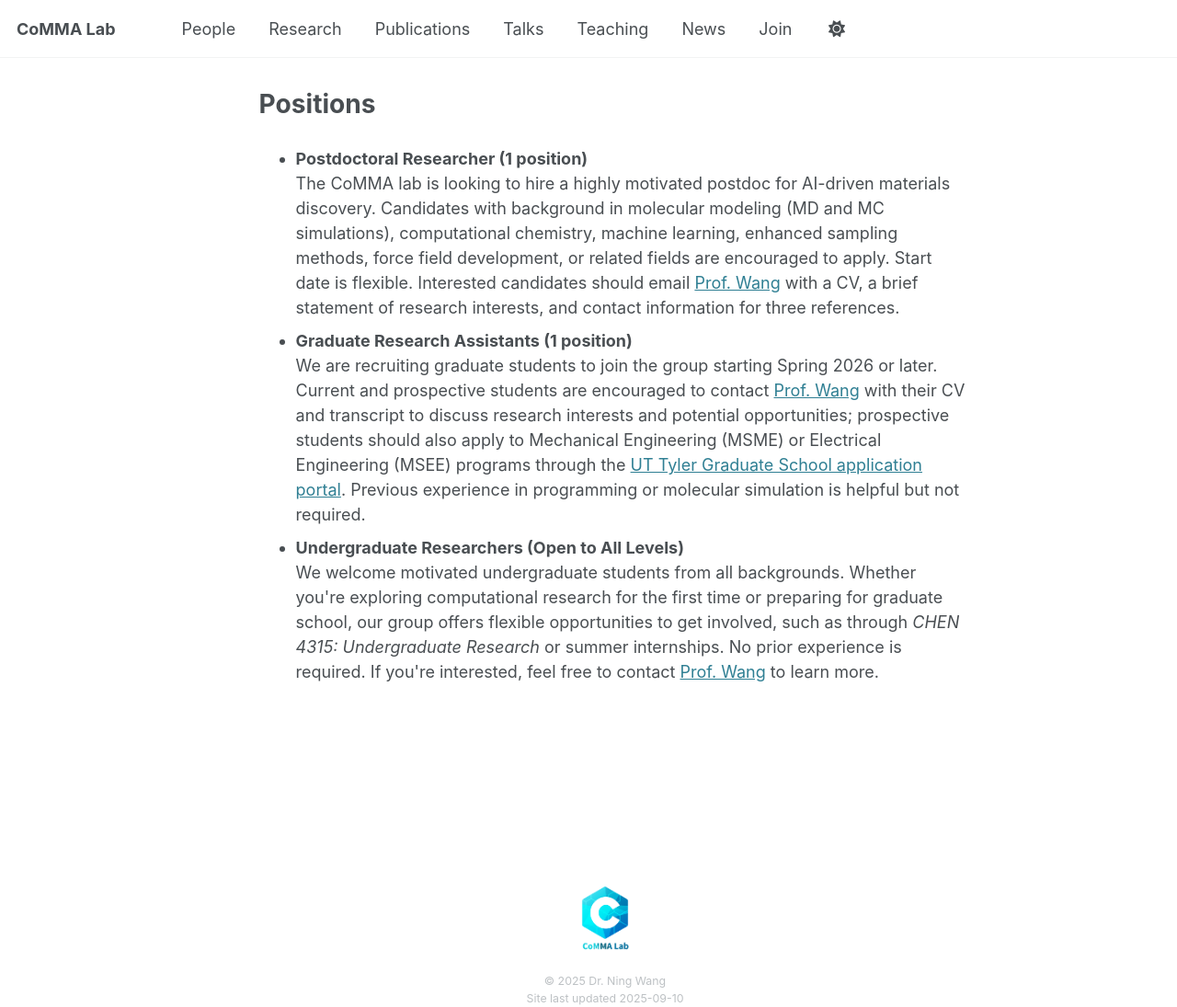
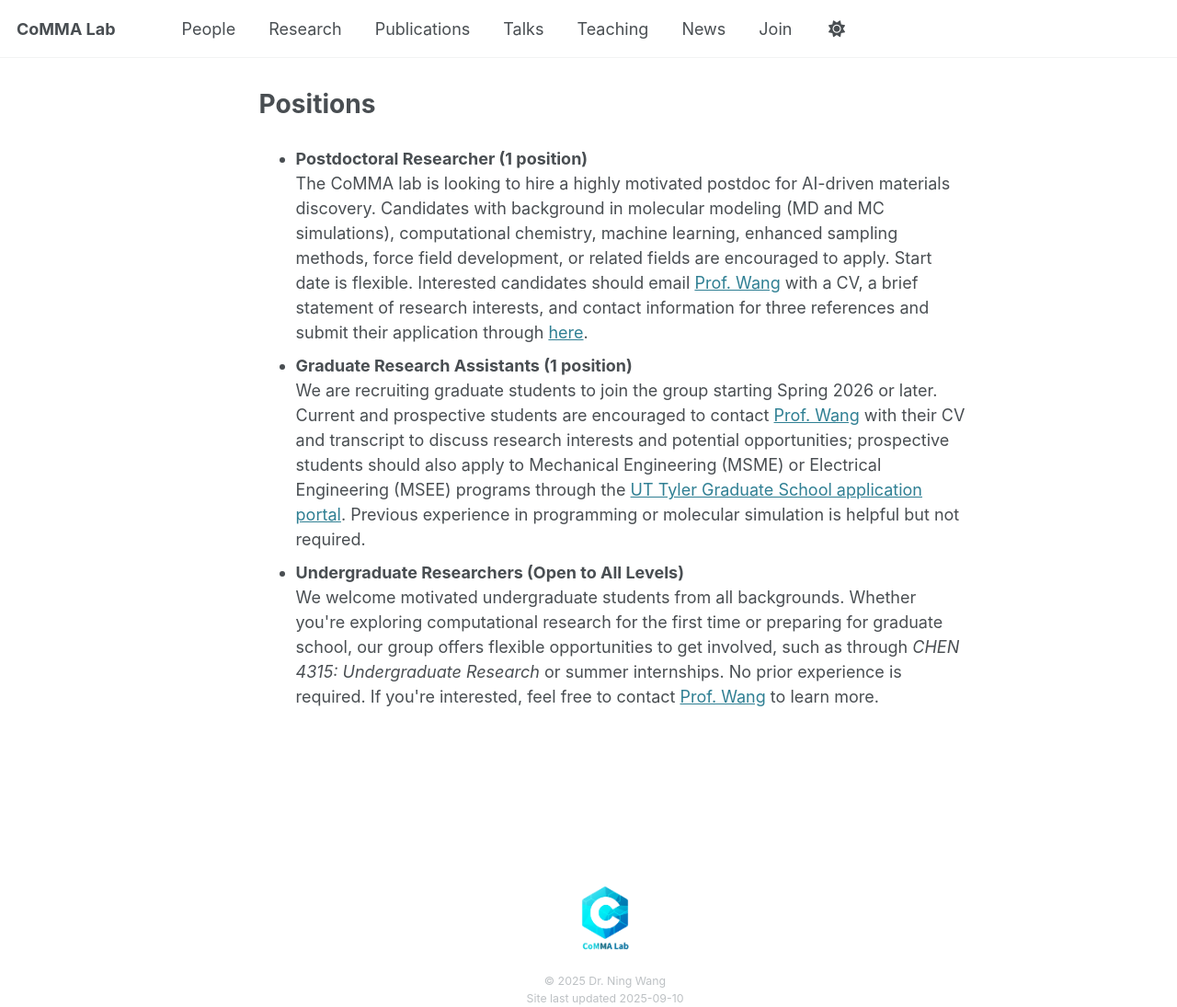
Before and after one commit to CoMMA-Wang-Lab/CoMMA-Wang-Lab.github.io, a Jekyll site: the page built from _pages/join.md, in a window 1280 px wide and 1095 px high. Shown: the whole window at 92% size. Built offline with Jekyll 4.4.1, drawn with Linux system fonts in a browser that asks for light colours.

Commit message:
edit join

```diff
--- a/_pages/join.md
+++ b/_pages/join.md
@@ -6,7 +6,7 @@ author_profile: false
 
 <ul>
   <li><strong>Postdoctoral Researcher (1 position)</strong><br>
-  The CoMMA lab is looking to hire a highly motivated postdoc for AI-driven materials discovery. Candidates with background in molecular modeling (MD and MC simulations), computational chemistry, machine learning, enhanced sampling methods, force field development, or related fields are encouraged to apply. Start date is flexible. Interested candidates should email <a href="mailto:nwang@uttyler.edu">Prof. Wang</a> with a CV, a brief statement of research interests, and contact information for three references.</li>
+  The CoMMA lab is looking to hire a highly motivated postdoc for AI-driven materials discovery. Candidates with background in molecular modeling (MD and MC simulations), computational chemistry, machine learning, enhanced sampling methods, force field development, or related fields are encouraged to apply. Start date is flexible. Interested candidates should email <a href="mailto:nwang@uttyler.edu">Prof. Wang</a> with a CV, a brief statement of research interests, and contact information for three references and submit their application through <a href="https://zahr-prd-candidate-ada.utshare.utsystem.edu/psp/ZAHRPRDADA/EMPLOYEE/HRMS/c/HRS_HRAM_FL.HRS_CG_SEARCH_FL.GBL?Page=HRS_APP_JBPST_FL&Action=U&FOCUS=Applicant&SiteId=12&JobOpeningId=14058&PostingSeq=1">here</a>.</li>
 
   <li><strong>Graduate Research Assistants (1 position)</strong><br>
   We are recruiting graduate students to join the group starting Spring 2026 or later. Current and prospective students are encouraged to contact <a href="mailto:nwang@uttyler.edu">Prof. Wang</a> with their CV and transcript to discuss research interests and potential opportunities; prospective students should also apply to Mechanical Engineering (MSME) or Electrical Engineering (MSEE) programs through the <a href="https://www.uttyler.edu/admissions-aid/graduate/admission-requirements/">UT Tyler Graduate School application portal</a>. Previous experience in programming or molecular simulation is helpful but not required.</li>
```
